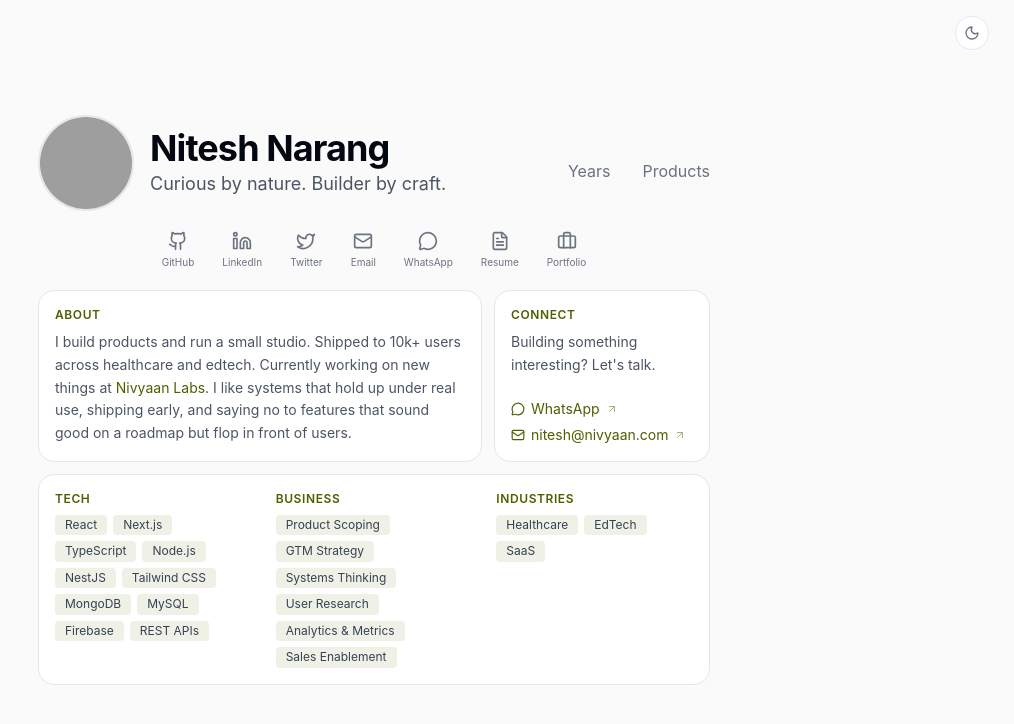
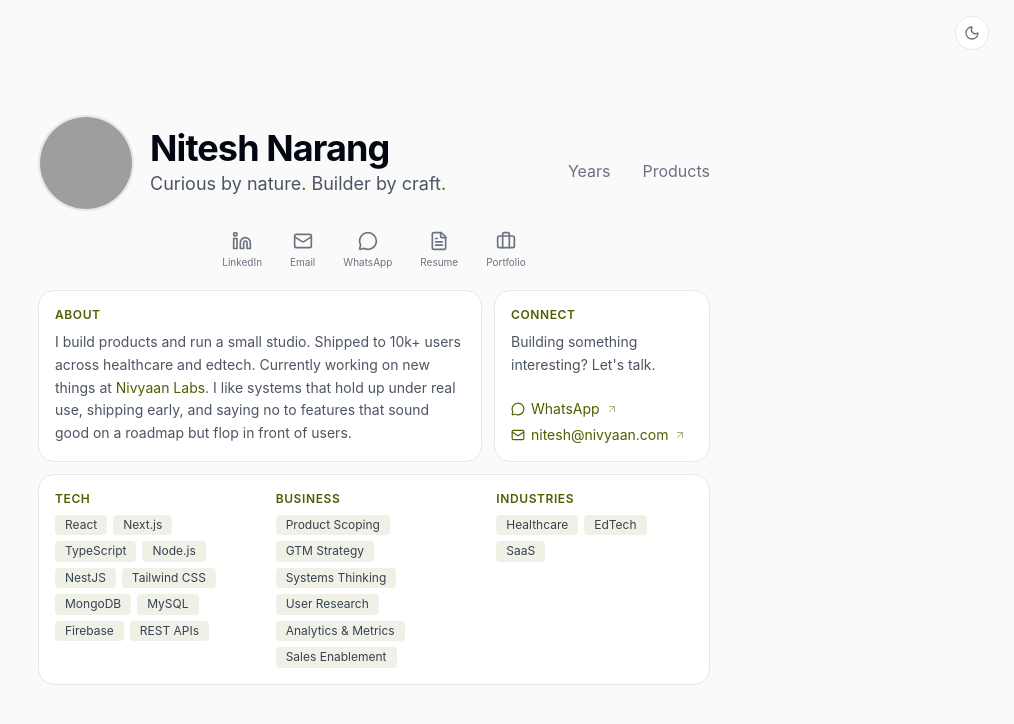
Before and after one commit to theniteshnarang/theniteshnarang.github.io, a React (Vite) app: page / in a window 1280 px wide. Shown: the top 724 px of the page, without its empty margins (266-1280 px from the left). Built offline with nearby package versions, Linux system fonts and the light colour scheme; grey boxes are pictures that could not be loaded.

Commit message:
refactor: comment out unused social media links and update stats values in App

```diff
--- a/src/App.tsx
+++ b/src/App.tsx
@@ -1,9 +1,9 @@
 import { useState, useEffect, useRef } from "react";
 import {
-  Github,
+  // Github,
   Linkedin,
   Mail,
-  Twitter,
+  // Twitter,
   MessageCircle,
   FileText,
   Briefcase,
@@ -48,9 +48,7 @@ const BUSINESS_SKILLS = [
 const INDUSTRIES = ["Healthcare", "EdTech", "SaaS"];
 
 const SOCIALS = [
-  { href: LINKS.github, icon: Github, label: "GitHub" },
   { href: LINKS.linkedin, icon: Linkedin, label: "LinkedIn" },
-  { href: LINKS.twitter, icon: Twitter, label: "Twitter" },
   { href: `mailto:${LINKS.email}`, icon: Mail, label: "Email" },
   { href: LINKS.whatsapp, icon: MessageCircle, label: "WhatsApp" },
   { href: LINKS.resume, icon: FileText, label: "Resume" },
@@ -182,8 +180,8 @@ export default function App() {
 
             {/* Stats — desktop only, top-right */}
             <div className="hidden md:flex gap-6 sm:gap-8 md:pt-2">
-              <StatItem value={5} label="Years" />
-              <StatItem value={10} label="Products" />
+              <StatItem value={4} label="Years" />
+              <StatItem value={5} label="Products" />
             </div>
           </section>
           {/* Socials / Navbar Section */}
@@ -222,9 +220,9 @@ export default function App() {
                 >
                   Nivyaan Labs
                 </a>
-                . I like systems that hold up under real use, shipping early, and
-                saying no to features that sound good on a roadmap but flop in
-                front of users.
+                . I like systems that hold up under real use, shipping early,
+                and saying no to features that sound good on a roadmap but flop
+                in front of users.
               </p>
             </div>
 
```
